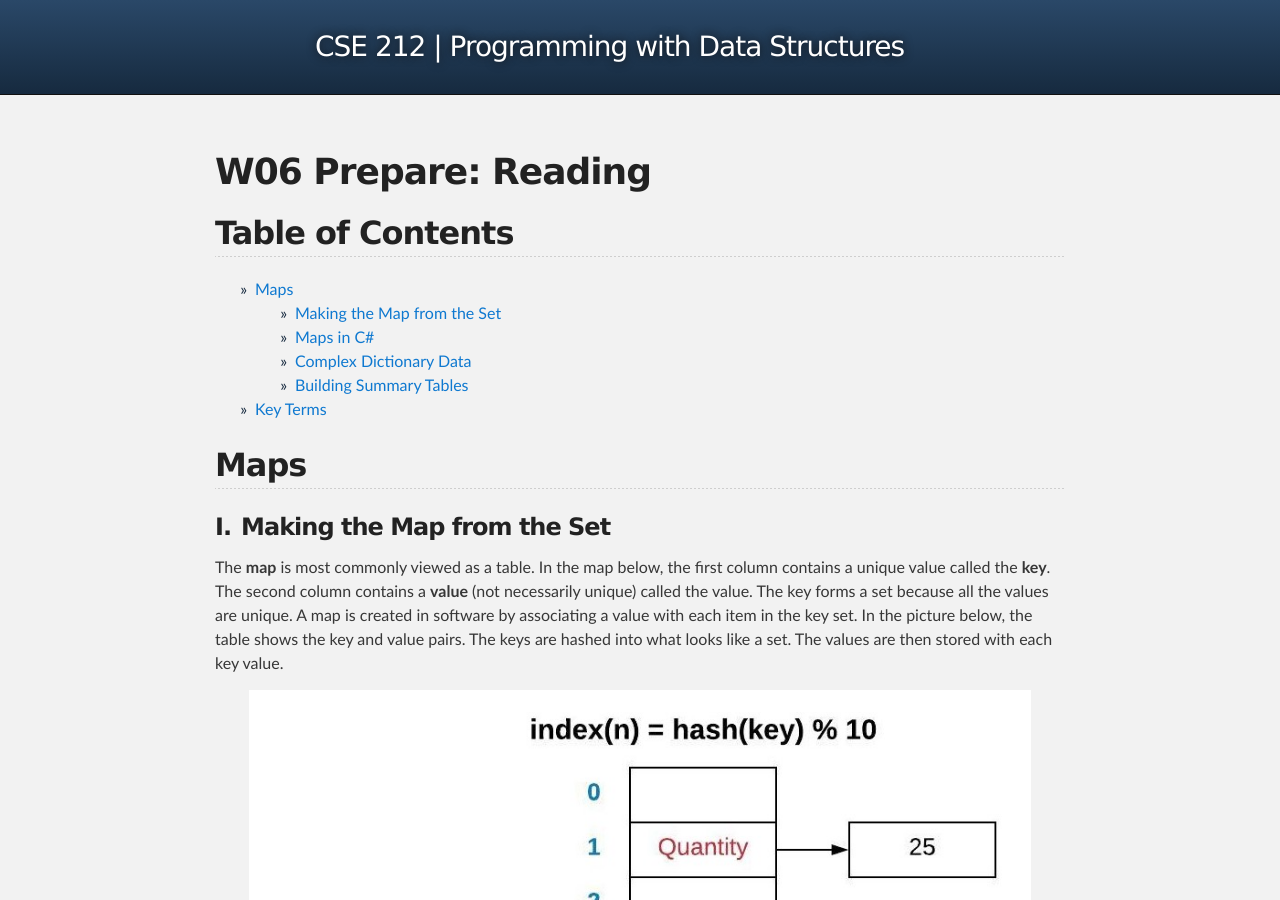
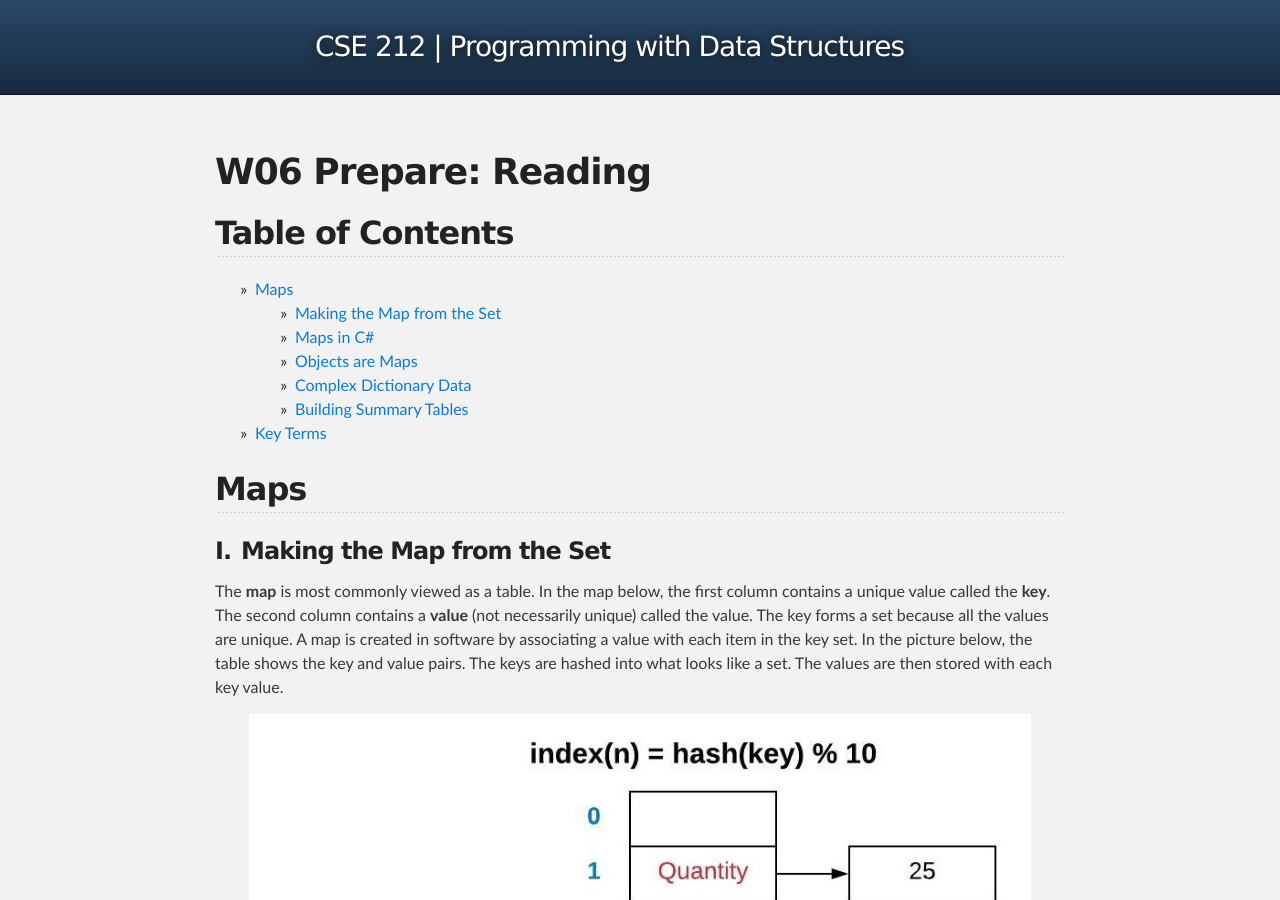
Before and after one commit to byui-cse/cse212-csharp, a Jekyll site: the page built from docs/lesson06/prepare.md, in a window 1280 px wide and 900 px high. Built offline with Jekyll 4.4.1, drawn with Linux system fonts in a browser that asks for light colours; some web fonts are replaced.

Commit message:
Updated index

```diff
--- a/docs/lesson06/prepare.md
+++ b/docs/lesson06/prepare.md
@@ -8,6 +8,7 @@ title: "W06 Prepare: Reading"
 * [Maps](#maps)
     * [Making the Map from the Set](#making-the-map-from-the-set)
     * [Maps in C#](#maps-in-c)
+    * [Objects are Maps](#objects-are-maps)
     * [Complex Dictionary Data](#complex-dictionary-data)
     * [Building Summary Tables](#building-summary-tables)
 * [Key Terms](#key-terms)
```
